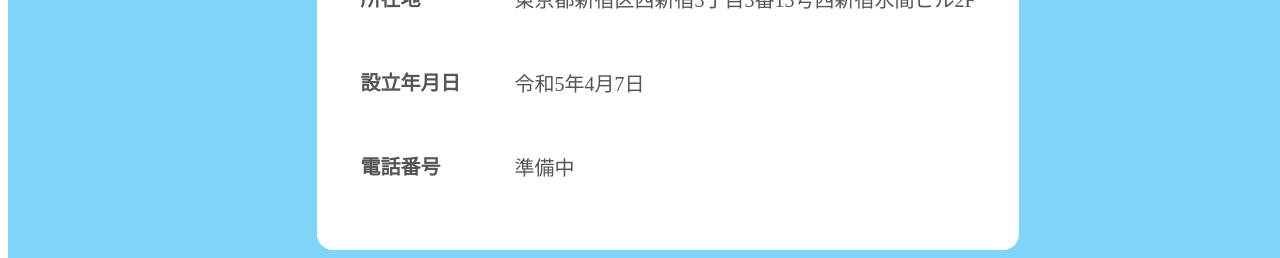
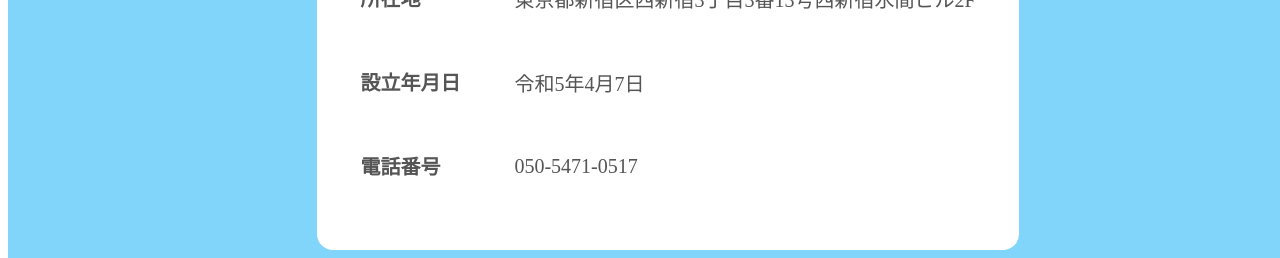
Before and after one commit to tokushun109/dolphin-code, a Next.js app: page / in a window 1280 px wide. Shown: the part 2820-3078 px from the top of the page. Built offline with nearby package versions, Linux system fonts and the light colour scheme; a web font is replaced by a local one.

Commit message:
電話番号の追加

```diff
--- a/src/pages/index.tsx
+++ b/src/pages/index.tsx
@@ -106,7 +106,7 @@ export default function Home() {
                                 </tr>
                                 <tr>
                                     <th>電話番号</th>
-                                    <td>準備中</td>
+                                    <td>050-5471-0517</td>
                                 </tr>
                             </tbody>
                         </table>
```
